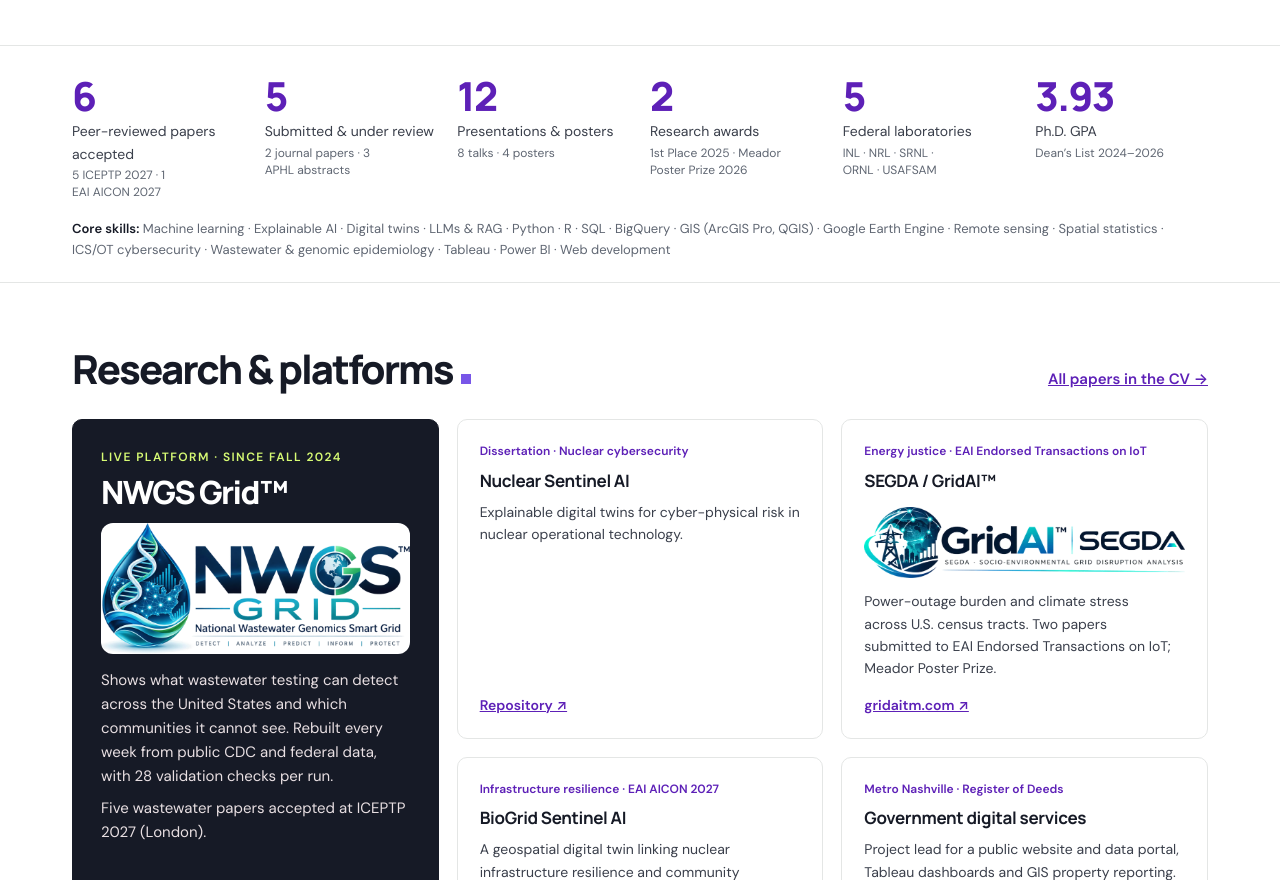
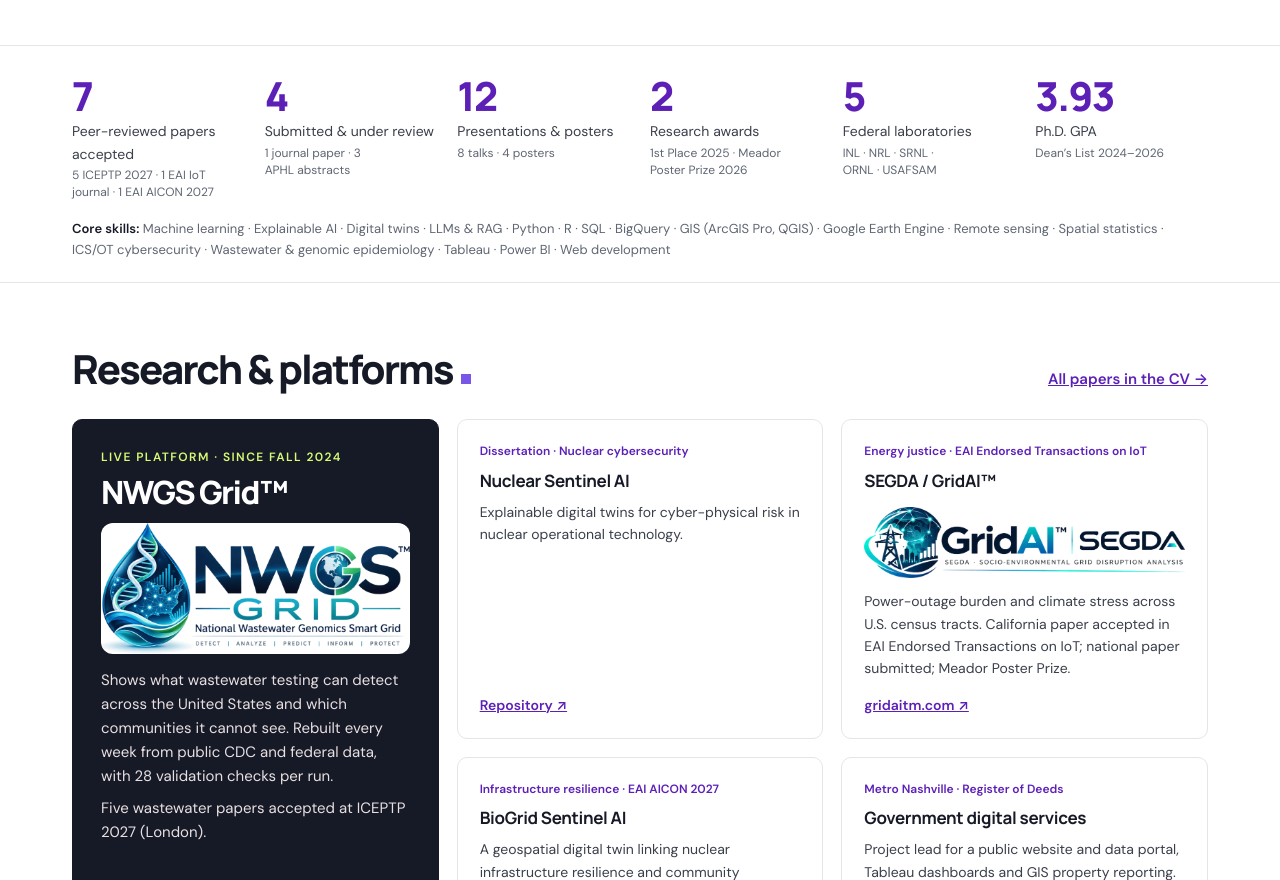
Before and after one commit to victorialovefranklin/victoria-franklin-site, a plain HTML site: page index.html in a window 1280 px wide. Shown: the part 757-1637 px from the top of the page. Drawn offline with Linux system fonts and the light colour scheme.

Commit message:
SEGDA accepted in EAI Endorsed Transactions on IoT; County Averages submitted; CVs regenerated
Co-Authored-By: Claude Opus 5.5 <noreply@anthropic.com>
Claude-Session: https://claude.ai/code/session_011xJcbUFwYahsPp2puQacPQ

```diff
--- a/index.html
+++ b/index.html
@@ -10,7 +10,7 @@
 <meta content="website" property="og:type"/>
 <meta content="Victoria Love Franklin" property="og:site_name"/>
 <meta content="Victoria Love Franklin | Data Scientist, GIS &amp; AI Researcher | Nashville, TN" property="og:title"/>
-<meta content="Data scientist and geospatial AI researcher in Nashville. Six peer-reviewed papers accepted, NWGS Grid™, GridAI™, and work across five federal laboratories." property="og:description"/>
+<meta content="Data scientist and geospatial AI researcher in Nashville. Seven peer-reviewed papers accepted, NWGS Grid™, GridAI™, and work across five federal laboratories." property="og:description"/>
 <meta content="https://victorialovefranklin.github.io/victoria-franklin-site/" property="og:url"/>
 <meta content="https://victorialovefranklin.github.io/victoria-franklin-site/docs/social-card.jpg" property="og:image"/>
 <meta content="https://victorialovefranklin.github.io/victoria-franklin-site/docs/social-card.jpg" property="og:image:secure_url"/>
@@ -21,7 +21,7 @@
 <meta content="en_US" property="og:locale"/>
 <meta content="summary_large_image" name="twitter:card"/>
 <meta content="Victoria Love Franklin | Data Scientist, GIS &amp; AI Researcher | Nashville, TN" name="twitter:title"/>
-<meta content="Data scientist and geospatial AI researcher in Nashville. Six peer-reviewed papers accepted, NWGS Grid™, GridAI™, and work across five federal laboratories." name="twitter:description"/>
+<meta content="Data scientist and geospatial AI researcher in Nashville. Seven peer-reviewed papers accepted, NWGS Grid™, GridAI™, and work across five federal laboratories." name="twitter:description"/>
 <meta content="https://victorialovefranklin.github.io/victoria-franklin-site/docs/social-card.jpg" name="twitter:image"/>
 <meta content="Victoria Love Franklin: Peer-Reviewed Researcher and Doctoral Research Scholar. Data Scientist, Geospatial Scientist, Developer. Ph.D. Data Science (Nuclear Cybersecurity), Meharry Medical College." name="twitter:image:alt"/>
 <meta content="Victoria Love Franklin" name="author"/>
@@ -82,8 +82,8 @@
 <section aria-label="At a glance" class="stats">
 <div class="wrap">
 <ul>
-<li><b>6</b><span>Peer-reviewed papers accepted<small>5 ICEPTP 2027 · 1 EAI AICON 2027</small></span></li>
-<li><b>5</b><span>Submitted &amp; under review<small>2 journal papers · 3 APHL abstracts</small></span></li>
+<li><b>7</b><span>Peer-reviewed papers accepted<small>5 ICEPTP 2027 · 1 EAI IoT journal · 1 EAI AICON 2027</small></span></li>
+<li><b>4</b><span>Submitted &amp; under review<small>1 journal paper · 3 APHL abstracts</small></span></li>
 <li><b>12</b><span>Presentations &amp; posters<small>8 talks · 4 posters</small></span></li>
 <li><b>2</b><span>Research awards<small>1st Place 2025 · Meador Poster Prize 2026</small></span></li>
 <li><b>5</b><span>Federal laboratories<small>INL · NRL · SRNL · ORNL · USAFSAM</small></span></li>
@@ -105,7 +105,7 @@
 <div class="links"><a href="https://nwgsgrid.com/" rel="noopener" target="_blank">Open nwgsgrid.com ↗</a></div>
 </article>
 <article class="card"><span class="meta">Dissertation · Nuclear cybersecurity</span><h3>Nuclear Sentinel AI</h3><p>Explainable digital twins for cyber-physical risk in nuclear operational technology.</p><div class="links"><a href="https://github.com/victorialovefranklin/Nuclear-Sentinel/" rel="noopener" target="_blank">Repository ↗</a></div></article>
-<article class="card"><span class="meta">Energy justice · EAI Endorsed Transactions on IoT</span><h3>SEGDA / GridAI™</h3><img alt="GridAI™ | SEGDA, Socio-Environmental Grid Disruption Analysis" class="banner" height="201" loading="lazy" src="docs/img/gridai-segda-banner.webp" width="900"/><p>Power-outage burden and climate stress across U.S. census tracts. Two papers submitted to EAI Endorsed Transactions on IoT; Meador Poster Prize.</p><div class="links"><a href="https://gridaitm.com/" rel="noopener" target="_blank">gridaitm.com ↗</a></div></article>
+<article class="card"><span class="meta">Energy justice · EAI Endorsed Transactions on IoT</span><h3>SEGDA / GridAI™</h3><img alt="GridAI™ | SEGDA, Socio-Environmental Grid Disruption Analysis" class="banner" height="201" loading="lazy" src="docs/img/gridai-segda-banner.webp" width="900"/><p>Power-outage burden and climate stress across U.S. census tracts. California paper accepted in EAI Endorsed Transactions on IoT; national paper submitted; Meador Poster Prize.</p><div class="links"><a href="https://gridaitm.com/" rel="noopener" target="_blank">gridaitm.com ↗</a></div></article>
 <article class="card"><span class="meta">Infrastructure resilience · EAI AICON 2027</span><h3>BioGrid Sentinel AI</h3><p>A geospatial digital twin linking nuclear infrastructure resilience and community health preparedness.</p></article>
 <article class="card"><span class="meta">Metro Nashville · Register of Deeds</span><h3>Government digital services</h3><p>Project lead for a public website and data portal, Tableau dashboards and GIS property reporting.</p></article>
 </div>
```
Also changed, not shown: experience.html (+4 -4 lines), 1 other file.
